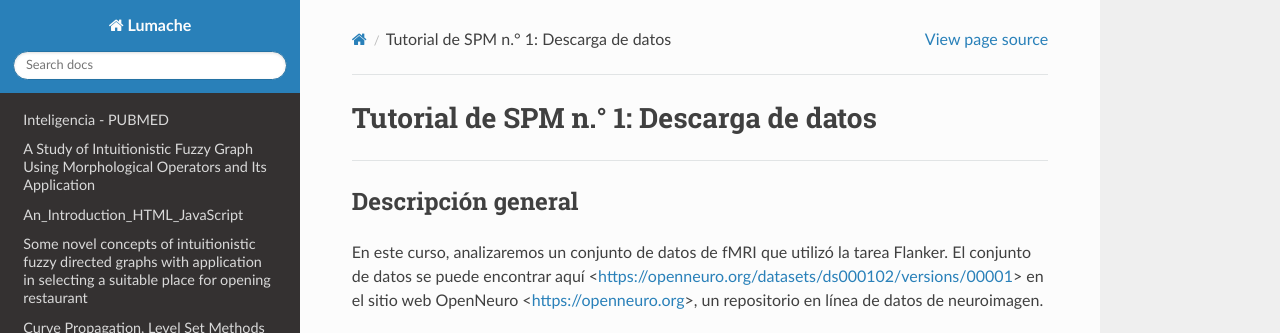
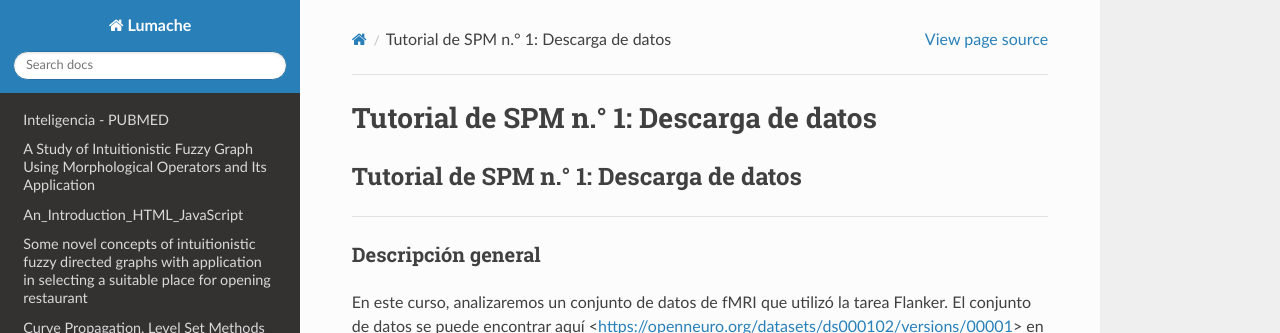
Before and after one commit to matecom57/santosg57-articulostesis, a Sphinx documentation site: the page built from docs/source/SPM/tut1.rst, in a window 1280 px wide and 900 px high, cut to the strip 0-333 px from the top of the window. Built offline with Sphinx 7.4.7 and the Read the Docs theme 3.1.0, drawn with Linux system fonts in a browser that asks for light colours.

```diff
--- a/docs/source/SPM/index2.rst
+++ b/docs/source/SPM/index2.rst
@@ -26,6 +26,8 @@ aprendiendo sobre los diferentes tipos de análisis de grupo y cómo realizar an
    :caption: Análisis de principio a fin con SPM
 
    introdu
+   tut1
+
    SPM_Curso_corto/SPM_01_Descarga de datos
    SPM_Curso corto/SPM_02_Flanker
    SPM_Curso corto/SPM_03_Mirando los datos
--- a/docs/source/SPM/tut1.rst
+++ b/docs/source/SPM/tut1.rst
@@ -1,3 +1,6 @@
+Tutorial de SPM n.° 1: Descarga de datos
+=====================================
+
 .. _SPM_01_Descarga de datos:
 
 =====================================
```
